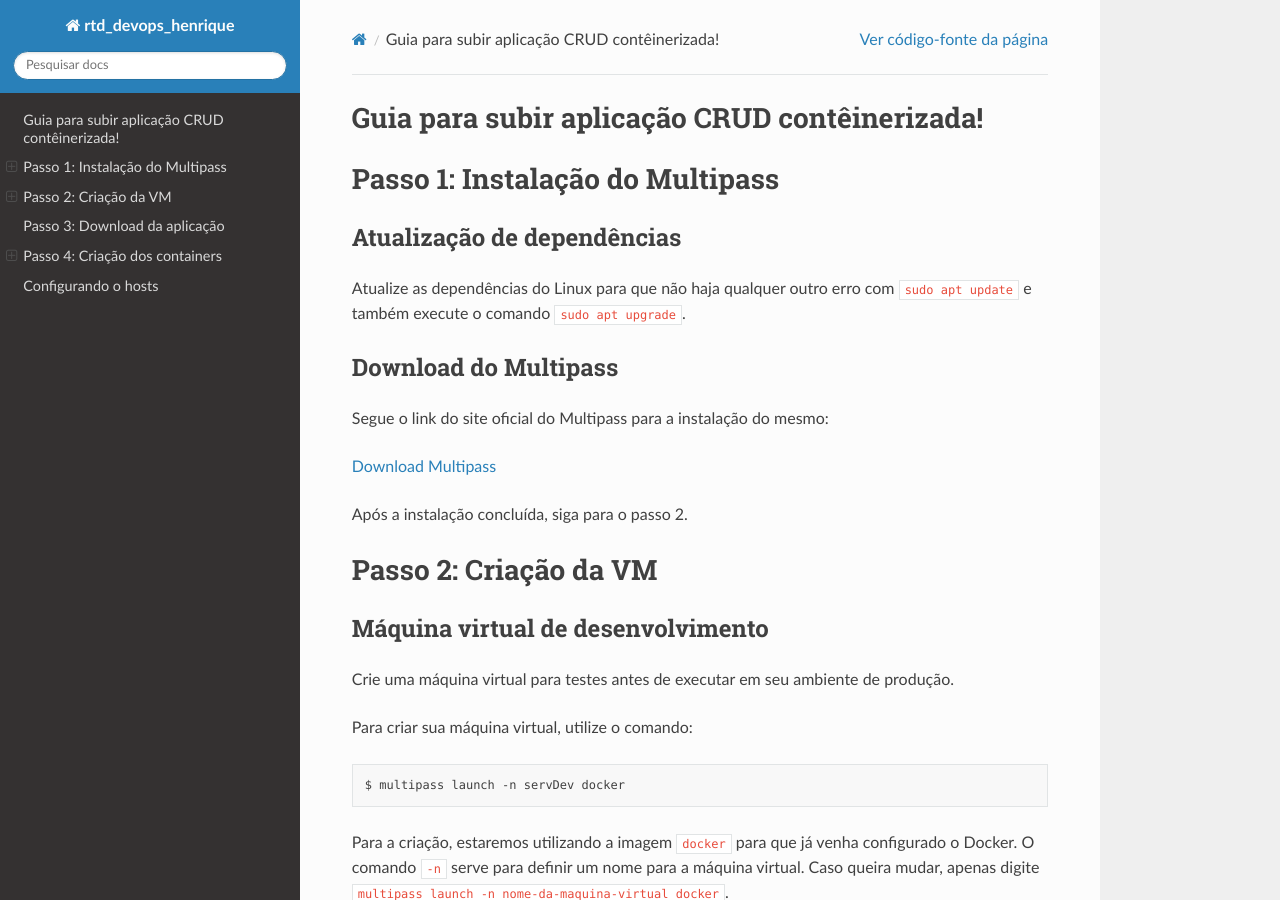
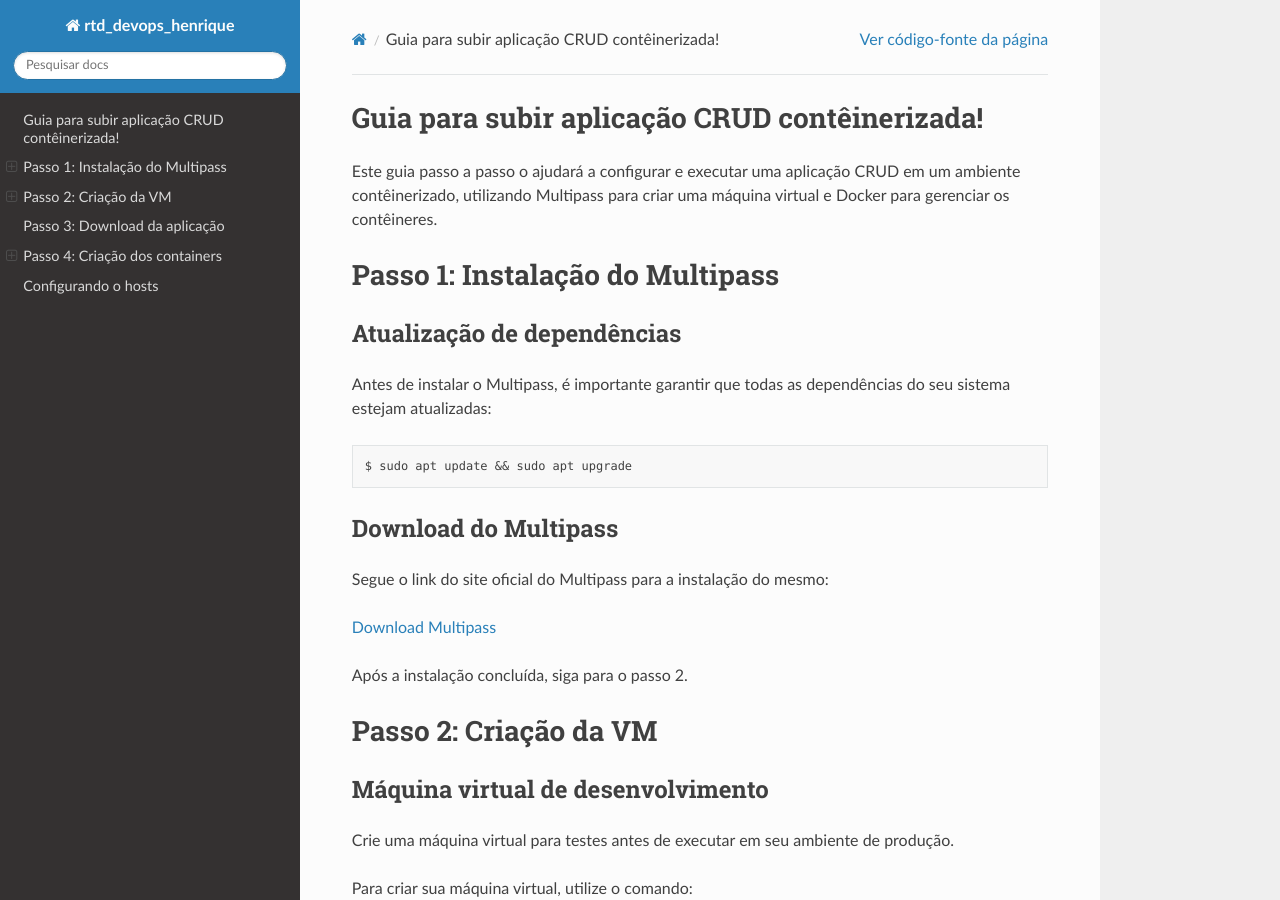
Before and after one commit to malware171/rtd_devops1_henrique, a Sphinx documentation site: the page built from source/index.rst, in a window 1280 px wide and 900 px high. Built offline with Sphinx 7.4.7 and the Read the Docs theme 2.0.0, drawn with Linux system fonts in a browser that asks for light colours; some of the changed text lies outside the part shown.

Commit message:
Adicionado mais detalhes ao arquivo

```diff
--- a/source/index.rst
+++ b/source/index.rst
@@ -6,14 +6,18 @@
 Guia para subir aplicação CRUD contêinerizada!
 ===============================================
 
+Este guia passo a passo o ajudará a configurar e executar uma aplicação CRUD em um ambiente contêinerizado, utilizando Multipass para criar uma máquina virtual e Docker para gerenciar os contêineres.
 
 Passo 1: Instalação do Multipass
 ================================
 
 Atualização de dependências
 ----------------------------
-Atualize as dependências do Linux para que não haja qualquer outro erro com ``sudo apt update`` e também execute o comando ``sudo apt upgrade``.
+Antes de instalar o Multipass, é importante garantir que todas as dependências do seu sistema estejam atualizadas:
 
+.. code-block:: rst
+
+   $ sudo apt update && sudo apt upgrade
 
 Download do Multipass
 ---------------------
@@ -239,10 +243,10 @@ Adicione mais duas linhas com seu IP da máquina virtual e seu nome de domínio
    ff02::1 ip6-allnodes
    ff02::2 ip6-allrouters
 
-Pronto, agora feche e salve. Em seguida, reinicie o container servidorWeb.
+Após configurar o arquivo hosts, reinicie o contêiner do servidor web:
 
 .. code-block:: rst
 
    $ docker container restart servidorWeb
 
-Após feito isso, tente acessar o domínio configurado.
+Agora você pode tentar acessar o domínio configurado (www.techarper.com) para verificar se a aplicação está funcionando corretamente.
```
Also changed, not shown: 5 other files.
